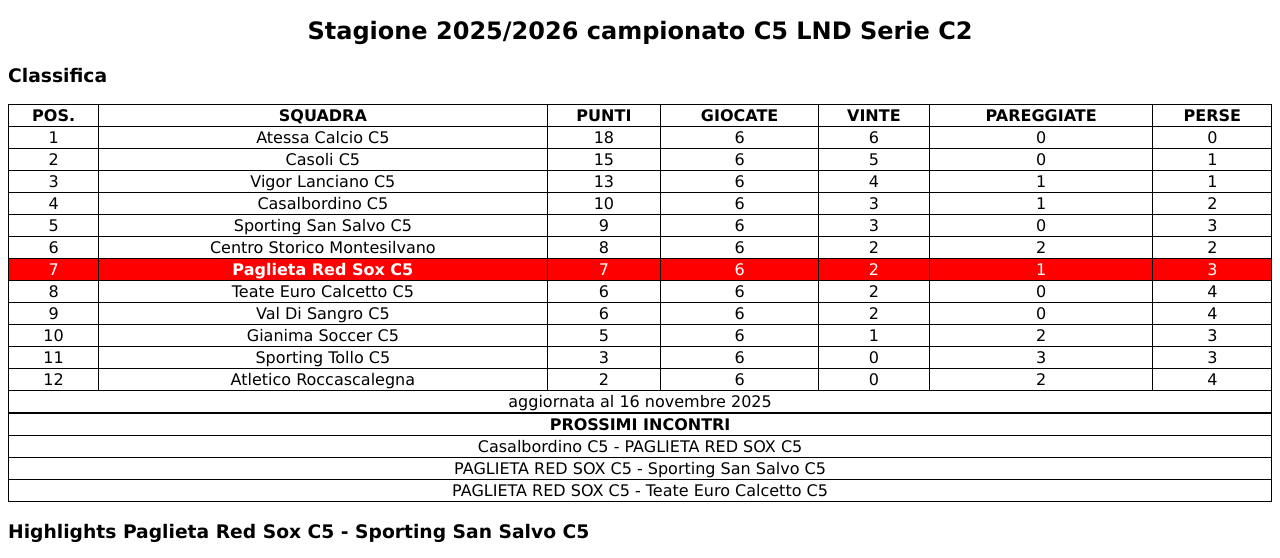
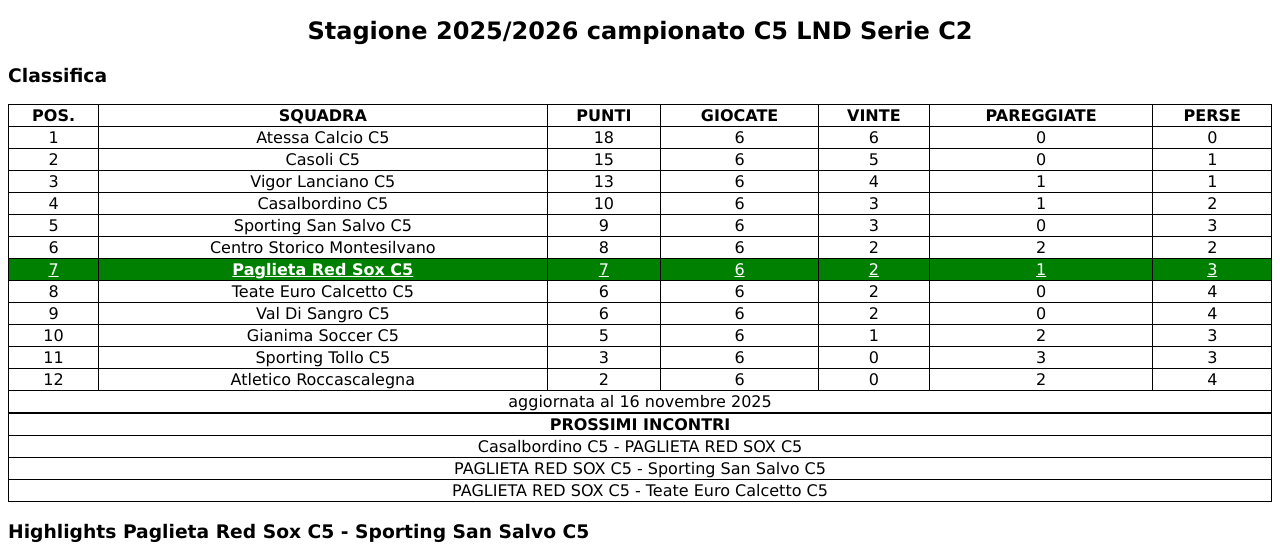
Before and after one commit to cericola-a/L8_esercitazione_pagina-web-red-sox, a plain HTML site: page index.html in a window 1280 px wide. In both pictures the pointer is over the element 640 px from the left and 572 px from the top of the page. Shown: the part 303-861 px from the top of the page. Drawn offline with Linux system fonts and the light colour scheme.

Commit message:
hover su table red sox

```diff
--- a/css/style.css
+++ b/css/style.css
@@ -26,3 +26,9 @@ table{
 *{
     font-family: 'Lucida Sans', 'Lucida Sans Regular', 'Lucida Grande', 'Lucida Sans Unicode', Geneva, Verdana, sans-serif;
 }
+
+#redsox:hover{
+    background-color: green;
+    text-decoration: underline;
+    transition: all 0,3s;
+}
--- a/index.html
+++ b/index.html
@@ -89,7 +89,7 @@
                         <td>2</td>
                         <td>2</td>
                     </tr>
-                    <tr class="sfondo-rosso">
+                    <tr id="redsox" class="sfondo-rosso">
                         <td>7</td>
                         <td><strong>Paglieta Red Sox C5</strong></td>
                         <td>7</td>
```
